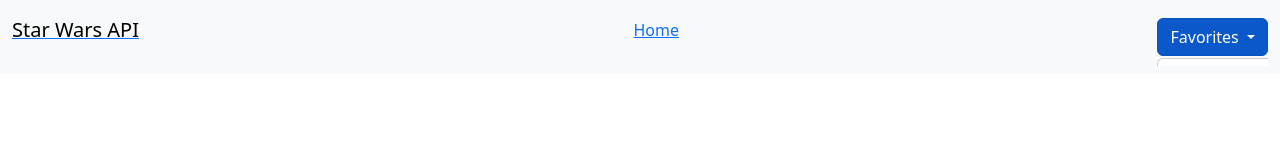
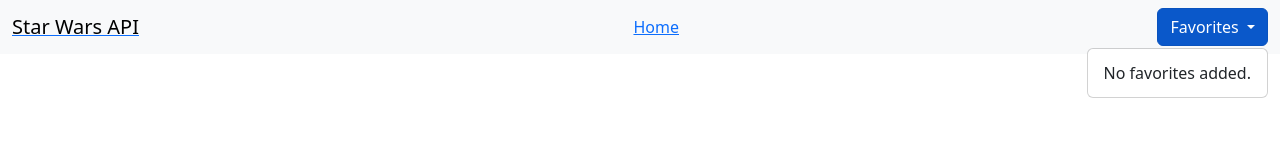
Before and after one commit to 4GeeksAcademy/thomasisa1-SWAPI, a React (Vite) app: page / in a window 1280 px wide. Both pictures are taken after a click on the button "Favorites". Shown: the top 160 px of the page. Built offline with nearby package versions, Linux system fonts and the light colour scheme.

Commit message:
SWAPI_workingfavorites_v12

```diff
--- a/src/components/Navbar.jsx
+++ b/src/components/Navbar.jsx
@@ -1,5 +1,5 @@
 import React from 'react';
-import { Link } from 'react-router-dom';
+import { Link, useLocation } from 'react-router-dom';
 import Breadcrumbs from './Breadcrumbs';
 
 const Navbar = ({ favorites, toggleFavorite }) => {
@@ -7,19 +7,26 @@ const Navbar = ({ favorites, toggleFavorite }) => {
     toggleFavorite(item);
   };
 
+  const location = useLocation();
+
   return (
     <nav className="navbar navbar-light bg-light fixed-top">
       <div className="container-fluid">
-        <div className="d-flex justify-content-between w-100">
         <Link to="/">
           <span className="navbar-brand mb-0 h1">Star Wars API</span>
         </Link>
-          <Breadcrumbs />
+        <Breadcrumbs location={location} />
         <div className="dropdown">
-            <button className="btn btn-primary dropdown-toggle" type="button" id="favoritesDropdown" data-bs-toggle="dropdown" aria-expanded="false">
+          <button
+            className="btn btn-primary dropdown-toggle"
+            type="button"
+            id="favoritesDropdown"
+            data-bs-toggle="dropdown"
+            aria-expanded="false"
+          >
             Favorites {favorites.length > 0 ? `(${favorites.length})` : ''}
           </button>
-            <ul className="dropdown-menu" aria-labelledby="favoritesDropdown">
+          <ul className="dropdown-menu dropdown-menu-end" aria-labelledby="favoritesDropdown">
             {favorites.length > 0 ? (
               favorites.map((fav, index) => (
                 <li key={index} className="dropdown-item d-flex justify-content-between align-items-center">
@@ -33,7 +40,6 @@ const Navbar = ({ favorites, toggleFavorite }) => {
           </ul>
         </div>
       </div>
-      </div>
     </nav>
   );
 };
--- a/src/index.css
+++ b/src/index.css
@@ -4,7 +4,7 @@ body {
     align-items: center;
     min-height: 100vh;
     margin: 0;
-    padding: 0; padding-top:80px
+    padding: 0; padding-top:2px
     background-color: #000;
     color: #fff;
 }
@@ -47,11 +47,16 @@ h1 {
 }
 
 .dropdown-menu {
-    max-height: 200px;
+    max-height: 300px;
     overflow-y: auto;
-    background-color: #343a40;
-    color: #fff;
-}
+    /* Hide scrollbar for Chrome, Safari, and Opera */
+    ::-webkit-scrollbar {
+      display: none;
+    }
+    /* Hide scrollbar for IE, Edge, and Firefox */
+    -ms-overflow-style: none;  /* IE and Edge */
+    scrollbar-width: none;  /* Firefox */
+  }
 
 .dropdown-item {
     display: flex;
```
Lines whose indentation alone changed are shown as unchanged.
